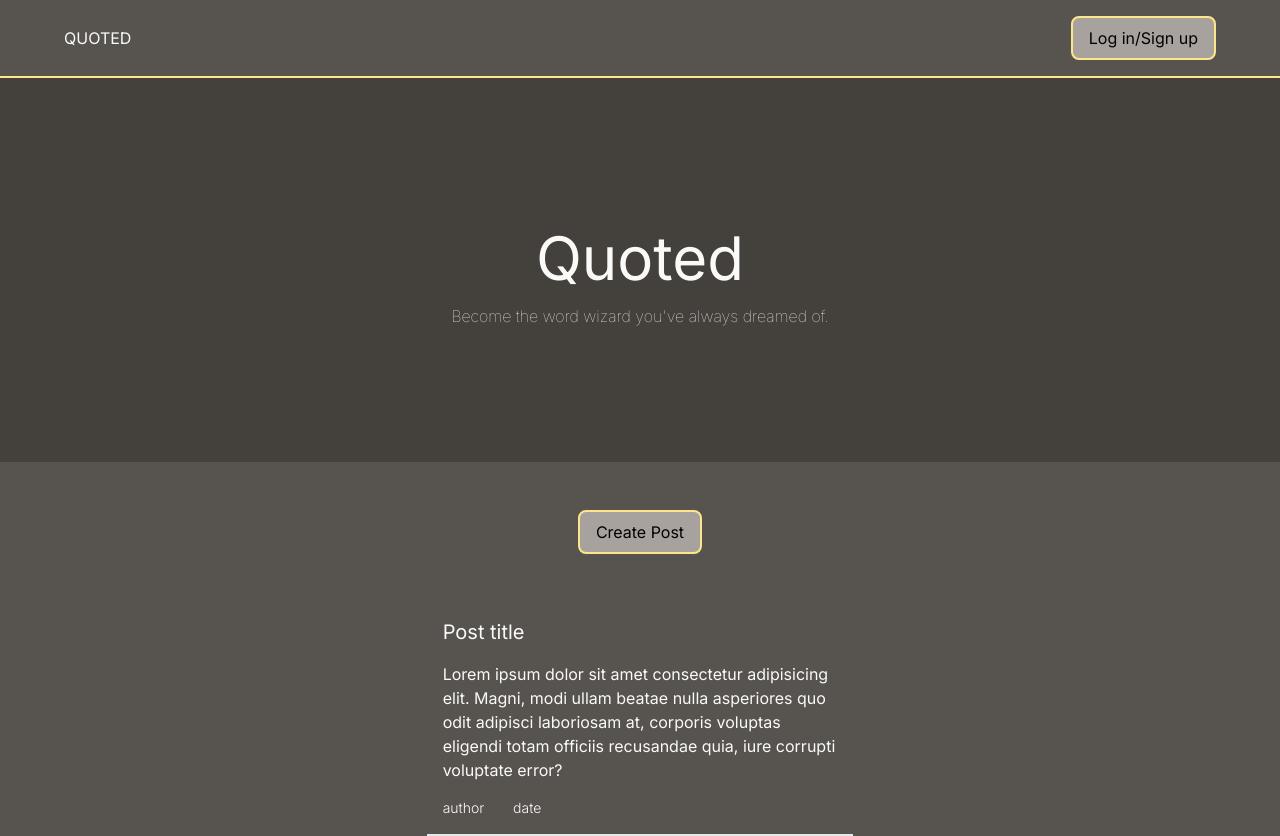
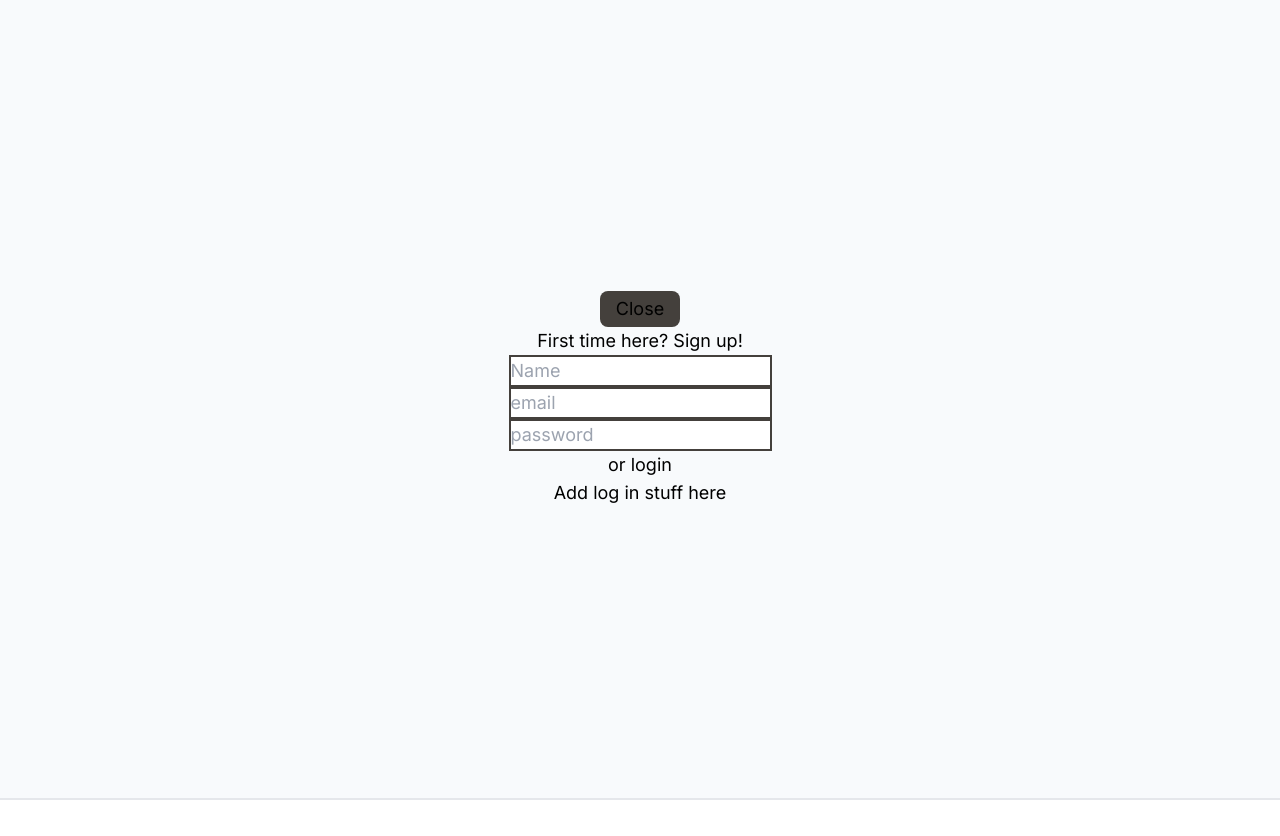
Before and after one commit to Be-Freezin/quoted, a Next.js app in the folder quoted/: page / in a window 1280 px wide. Both pictures are taken after a click on the button "Log in/Sign up". After the commit the page ends 800 px from the top, so only its background shows below. Built offline with nearby package versions, Linux system fonts and the light colour scheme.

Commit message:
Installed forebase and started the login process

```diff
--- a/quoted/app/components/Feed.jsx
+++ b/quoted/app/components/Feed.jsx
@@ -1,13 +1,25 @@
 import React from 'react'
 
-const Feed = () => {
+const Feed = ({post}) => {
 	return (
 		<section className='flex flex-col justify-center items-center'>
 			<button className='px-4  w-fit py-2 m-12 lg:mx-16 rounded-lg border-2 border-amber-200 bg-stone-400 hover:bg-stone-500'>
 				Create Post
 			</button>
 			{/* Button will pop up a window that contains a form for the user to create the post. */}
-			<article className='p-4 w-11/12 lg:w-1/3 text-stone-50 border-b-2'>
+			{post.map((item, id) => (
+				<article className='p-4 w-11/12 lg:w-1/3 text-stone-50 border-b-2'>
+					<span className='text-xl'>{item.title}</span>
+					<p className='my-4'>
+						{item.post}
+					</p>
+					<div className='flex w-1/4 justify-between text-sm font-light'>
+						<span>{item.author}</span>
+						<span> {item.date} </span>
+					</div>
+				</article>
+			))}
+			{/* <article className='p-4 w-11/12 lg:w-1/3 text-stone-50 border-b-2'>
 				<span className='text-xl'>Post title</span>
 				<p className='my-4'>
 					Lorem ipsum dolor sit amet consectetur adipisicing elit. Magni, modi
@@ -19,9 +31,9 @@ const Feed = () => {
 					<span>author</span>
 					<span> date </span>
 				</div>
-			</article>
+			</article> */}
 		</section>
-    // Just dummy text for now, but this is where the db posts will be displayed
+		// Just dummy text for now, but this is where the db posts will be displayed
 	)
 }
 
--- /dev/null
+++ b/quoted/app/components/Login.jsx
@@ -0,0 +1,18 @@
+import React from 'react'
+
+const Login = () => {
+  return (
+		<div className=' text-center'>
+      <p>First time here? Sign up!</p>
+			<form action='' className='flex flex-col'>
+				<input type='text' placeholder='Name' className='border-2 border-stone-700'  />
+				<input type='text' placeholder='email' className='border-2 border-stone-700'  />
+				<input type='password' placeholder='password' className='border-2 border-stone-700' />
+			</form>
+      <p>or login</p>
+      <p>Add log in stuff here</p>
+		</div>
+	)
+}
+
+export default Login
--- a/quoted/app/components/Nav.jsx
+++ b/quoted/app/components/Nav.jsx
@@ -1,13 +1,29 @@
-import React from 'react'
+import React, { useState } from 'react'
+import Login from './Login'
 
-const Nav = () => {
-  return (
+const Nav = ({ login, toggleLogin, setToggleLogin }) => {
+	// const loginScreen = () => {
+	// 	setLogIn((prev) => !prev)
+	// }
+
+	return (
 		<div className='w-full flex items-center justify-between border-b-2 border-b-amber-200'>
 			<a className='m-4 lg:mx-16 text-stone-50'>QUOTED</a>
 			{/* Make a tag a link so it directs back to home or top of page */}
-			<button className='px-4 py-2 m-4 lg:mx-16 rounded-lg border-2 border-amber-200 bg-stone-400 hover:bg-stone-300'>
+			<button
+				onClick={() => setToggleLogin(true)}
+				className='px-4 py-2 m-4 lg:mx-16 rounded-lg border-2 border-amber-200 bg-stone-400 hover:bg-stone-300'
+			>
 				Log in/Sign up
 			</button>
+			{toggleLogin && (
+				<div className='fixed top-0   h-screen w-screen flex items-center justify-center border-b-2  bg-slate-50 py-2 text-lg'>
+					<div className='flex flex-col w-5/6 justify-center items-center h-5/6 mx-0 my-0'>
+						<button onClick={() => setToggleLogin(false)} className='bg-stone-700 px-4 py-1 rounded-lg'>Close</button>
+						{login}
+					</div>
+				</div>
+			)}
 		</div>
 	)
 }
--- /dev/null
+++ b/quoted/app/config/firebase.js
@@ -0,0 +1,21 @@
+// Import the functions you need from the SDKs you need
+import { initializeApp } from 'firebase/app'
+import { getAnalytics } from 'firebase/analytics'
+// TODO: Add SDKs for Firebase products that you want to use
+// https://firebase.google.com/docs/web/setup#available-libraries
+
+// Your web app's Firebase configuration
+// For Firebase JS SDK v7.20.0 and later, measurementId is optional
+const firebaseConfig = {
+	apiKey: 'AIzaSyC-dJmdYaWJIytT_RcpUHReI8y2s9eMWZw',
+	authDomain: 'quoted-fc4dc.firebaseapp.com',
+	projectId: 'quoted-fc4dc',
+	storageBucket: 'quoted-fc4dc.appspot.com',
+	messagingSenderId: '280129434370',
+	appId: '1:280129434370:web:1dbaaaf616205e024c481b',
+	measurementId: 'G-CE6NFR1V6D',
+}
+
+// Initialize Firebase
+const app = initializeApp(firebaseConfig)
+const analytics = getAnalytics(app)
--- a/quoted/app/page.jsx
+++ b/quoted/app/page.jsx
@@ -1,14 +1,37 @@
+'use client'
+import React, { useState, useEffect } from 'react'
 import Image from 'next/image'
 import Nav from './components/Nav'
 import Feed from './components/Feed'
 import Header from './components/Header'
-
+import Login from './components/Login'
 export default function Home() {
-  return (
+	const [toggleLogin, setToggleLogin] = useState(false)
+	// Array of objects for our posts
+	const [post, setPost] = useState([
+		{
+			title: 'Metal heads have more fun',
+			post: 'I like brutal death metal and programming',
+			author: 'Brayden Friesen',
+			date: '2023',
+		},
+	])
+	// state for our inputs to catch the new post and we will push it into our array of posts
+	const [newPost, setNewPost] = useState({
+		title: '',
+		post: '',
+		author: '',
+		date: '',
+	})
+	return (
 		<main className='min-h-screen bg-stone-600'>
-			<Nav />
+			<Nav
+				login={<Login />}
+				toggleLogin={toggleLogin}
+				setToggleLogin={setToggleLogin}
+			/>
 			<Header />
-			<Feed />
+			<Feed post={post} />
 			{/* <div className='z-10 w-full max-w-5xl items-center justify-between font-serif text-sm lg:flex px-24'></div> */}
 		</main>
 	)
```
Also changed, not shown: 1 other file (tests, documents, lock files or other folders).
